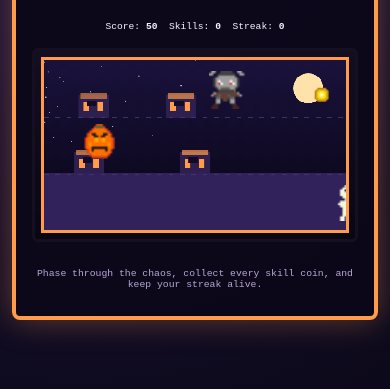
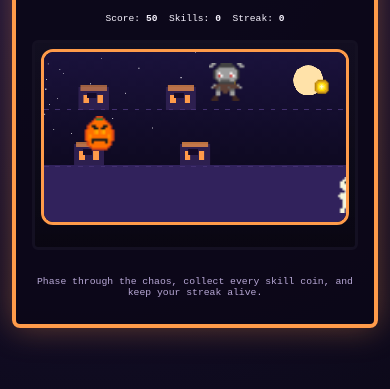
Before and after one commit to tidyeval/halloween-game-2025, a plain HTML site: page docs/index.html in a window 390 px wide. Both pictures are taken after a click on the button "START SHIFT". Shown: the part 313-702 px from the top of the page. Drawn offline with Linux system fonts and the light colour scheme; a web font is replaced by a local one.

Commit message:
feat: Enhance game canvas styling with max-width, margin, and border-radius adjustments

```diff
--- a/docs/styles.css
+++ b/docs/styles.css
@@ -89,6 +89,9 @@ body {
 #game-canvas {
   display: block;
   width: 100%;
+  max-width: 100%;
+  margin: 0 auto clamp(1rem, 3vw, 1.6rem);
+  border-radius: 12px;
   max-height: 70vh;
   border: 3px solid var(--accent);
   image-rendering: pixelated;
```
